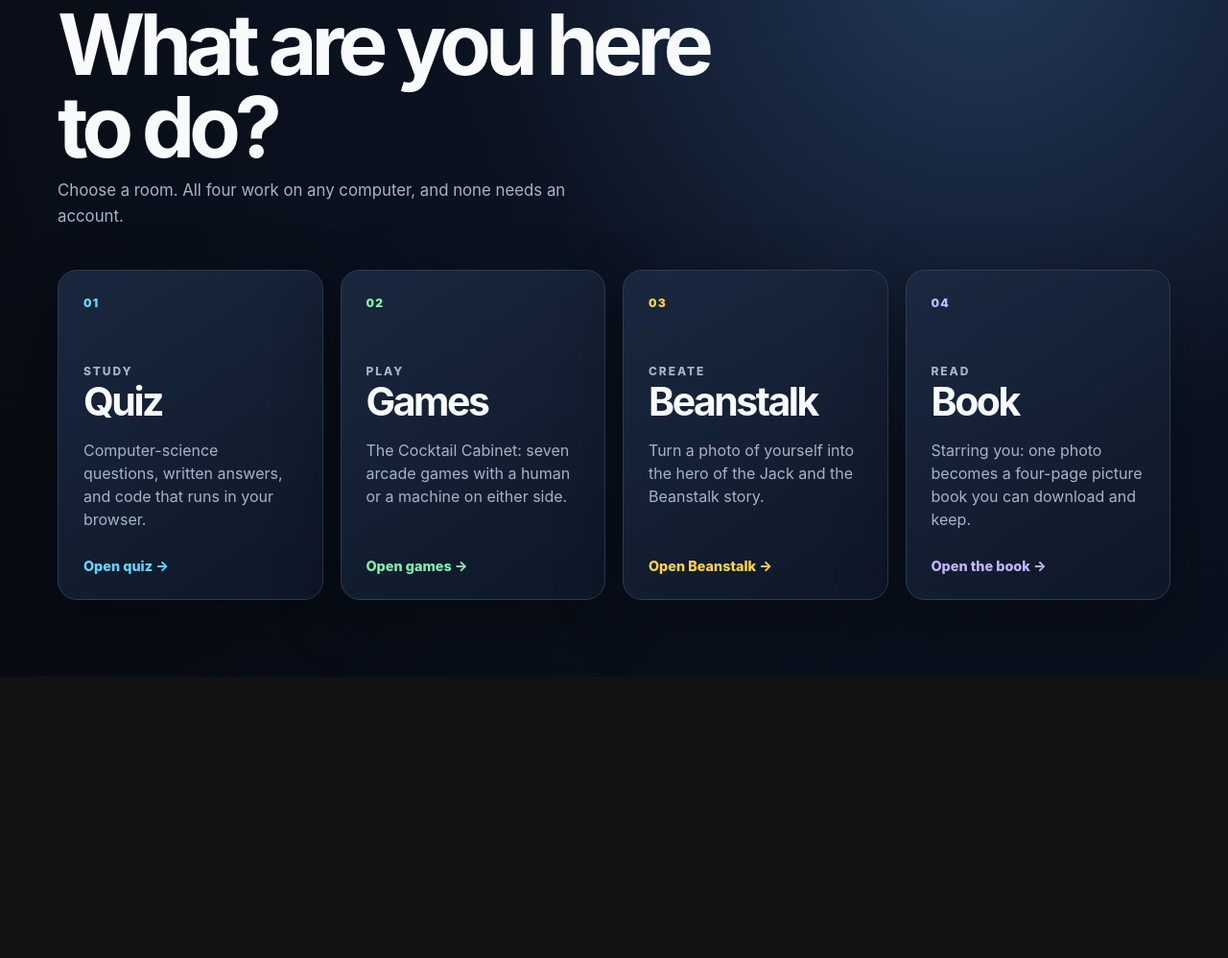
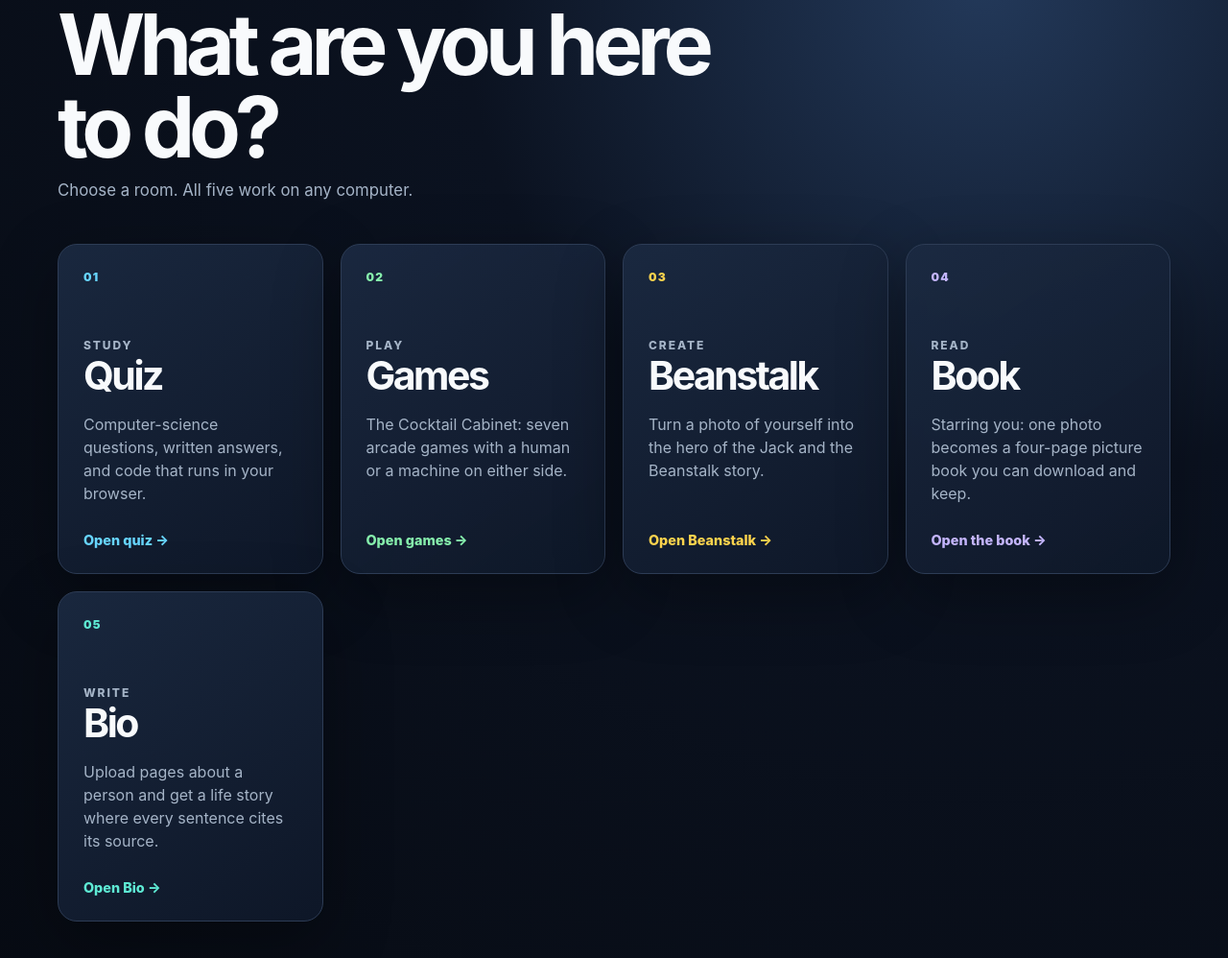
Before and after one commit to SYKhayyat/siach-portal, a plain HTML site: page index.html in a window 1280 px wide. Shown: the part 140-1138 px from the top of the page at 96% size. Before the commit the page ends 845 px from the top, so only its background shows below. Drawn offline with Linux system fonts and the light colour scheme.

Commit message:
Add Bio as a fifth room

```diff
--- a/index.html
+++ b/index.html
@@ -11,7 +11,7 @@
     <main class="portal">
       <p class="eyebrow">A small corner of the internet</p>
       <h1>What are you here to do?</h1>
-      <p class="intro">Choose a room. All four work on any computer, and none needs an account.</p>
+      <p class="intro">Choose a room. All five work on any computer.</p>
       <nav class="choices" aria-label="Choose a site">
         <a class="choice quiz" href="https://quiz.siachshai.online">
           <span class="number">01</span>
@@ -41,6 +41,13 @@
           <span class="description">Starring you: one photo becomes a four-page picture book you can download and keep.</span>
           <span class="arrow">Open the book →</span>
         </a>
+        <a class="choice bio" href="https://bio.siachshai.online">
+          <span class="number">05</span>
+          <span class="label">Write</span>
+          <strong>Bio</strong>
+          <span class="description">Upload pages about a person and get a life story where every sentence cites its source.</span>
+          <span class="arrow">Open Bio →</span>
+        </a>
       </nav>
     </main>
   </body>
--- a/styles.css
+++ b/styles.css
@@ -7,6 +7,7 @@
   --green: #86efac;
   --gold: #fcd34d;
   --violet: #c4b5fd;
+  --teal: #5eead4;
   font-family: Inter, ui-sans-serif, system-ui, -apple-system, BlinkMacSystemFont, "Segoe UI", sans-serif;
 }
 
@@ -24,6 +25,7 @@ h1 { max-width: 720px; margin: 12px 0 10px; font-size: clamp(2.5rem, 7vw, 5.5rem
 .book:hover, .book:focus-visible { border-color: var(--violet); }
 .book .number { color: var(--violet); }
 .book .arrow { color: var(--violet); }
+.bio:hover, .bio:focus-visible { border-color: var(--teal); }
 .number { color: var(--blue); font-size: 0.75rem; font-weight: 900; letter-spacing: 0.1em; }
 .games .number { color: var(--green); }
 .beanstalk .number { color: var(--gold); }
@@ -33,6 +35,8 @@ h1 { max-width: 720px; margin: 12px 0 10px; font-size: clamp(2.5rem, 7vw, 5.5rem
 .arrow { margin-top: auto; padding-top: 28px; color: var(--blue); font-size: 0.9rem; font-weight: 800; }
 .games .arrow { color: var(--green); }
 .beanstalk .arrow { color: var(--gold); }
+.bio .number { color: var(--teal); }
+.bio .arrow { color: var(--teal); }
 
 @media (max-width: 860px) {
   .choices { grid-template-columns: 1fr; }
```
